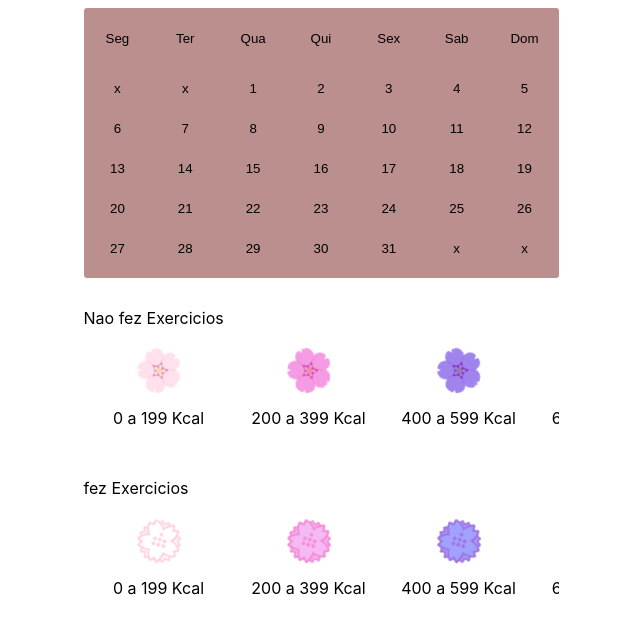
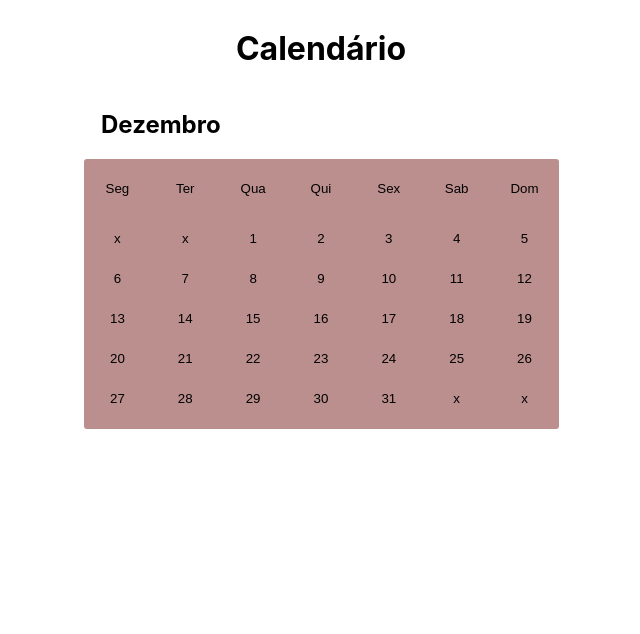
Before and after one commit to vinicius-mns/Calories-Tracker, a React (Create React App) app: page /Calendar_tracker in a window 1280 px wide. Shown: the top 634 px of the page, without its empty margins (319-959 px from the left). Built offline with nearby package versions, Linux system fonts and the light colour scheme.

Commit message:
organizando pagina Calendar

```diff
--- a/src/pages/CalendarTracker.jsx
+++ b/src/pages/CalendarTracker.jsx
@@ -1,13 +1,15 @@
 import React from 'react';
 import '../styles/calendarTracker.css'
 import Calendar from '../components/Calendar';
-import Table from '../components/Table';
+// import Table from '../components/Table';
 
 export default function CalendarTracker() {
   return(
     <div className='calendarTracker'>
+      <h1>Calendário</h1>
+      <h2>Dezembro</h2>
       <Calendar />
-      <Table />
+      {/* <Table /> */}
     </div>
   );
 }
--- a/src/styles/calendarTracker.css
+++ b/src/styles/calendarTracker.css
@@ -9,5 +9,9 @@
   display: flex;
   flex-direction: column;
   align-items: center;
+}
 
+.calendarTracker h2 {
+  align-self: flex-start;
+  margin-left: 30px;
 }
```
